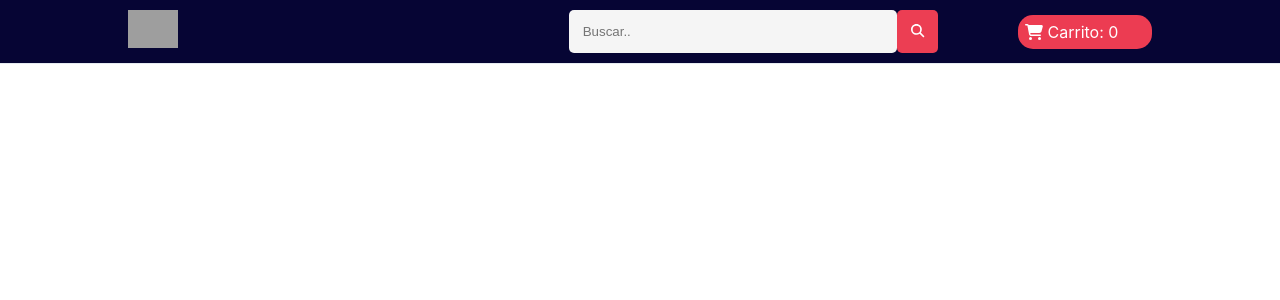
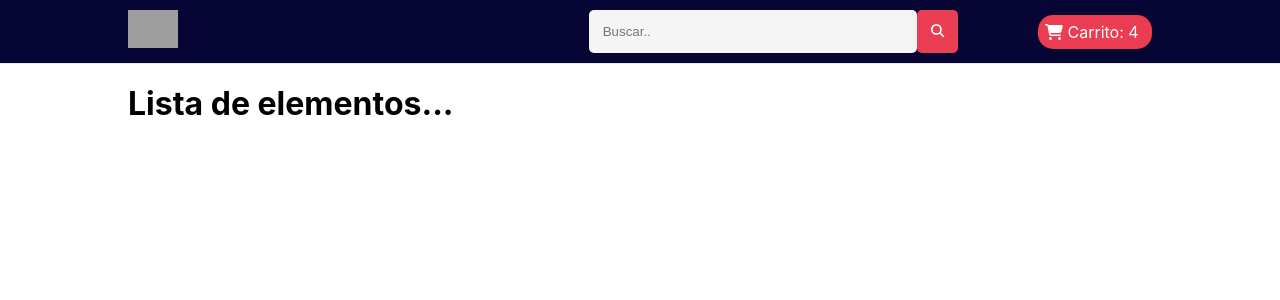
Before and after one commit to OrlandoJC/universe-store, a React (Create React App) app: page / in a window 1280 px wide. Shown: the top 300 px of the page. Built offline with nearby package versions, Linux system fonts and the light colour scheme; grey boxes are pictures that could not be loaded.

Commit message:
añadido cartWidget e itemListContainer

```diff
--- a/src/App.css
+++ b/src/App.css
@@ -62,5 +62,5 @@
   font-size: 1rem;
   border-radius: 15px;
   color: white;
-  width: 120px;
+  width: 100px;
 }
--- a/src/App.js
+++ b/src/App.js
@@ -1,10 +1,13 @@
 import './App.css';
+
+import ItemListContainer from './components/ItemListContainer';
 import Navbar from './components/Navbar';
 
 function App() {
   return (
     <div className="App">
-      <Navbar />
+      <Navbar/>
+      <ItemListContainer greeting="Lista de elementos..."/>
     </div>
   );
 }
--- /dev/null
+++ b/src/components/CartWidget.js
@@ -0,0 +1,14 @@
+import { FontAwesomeIcon } from '@fortawesome/react-fontawesome'
+import { faCartShopping } from '@fortawesome/free-solid-svg-icons'
+
+const CartWidget = ({items}) => {
+    return (
+        <div className="cart" id="cart">
+            <div>
+                <FontAwesomeIcon icon={faCartShopping} /> Carrito: <span id="cart__counter">{items}</span>
+            </div>
+        </div>
+    )
+}
+
+export default CartWidget
--- /dev/null
+++ b/src/components/ItemListContainer.js
@@ -0,0 +1,9 @@
+const ItemListContainer = ({greeting}) => {
+    return (
+        <div className="container">
+            <h1>{greeting}</h1>
+        </div>
+    )
+}
+
+export default ItemListContainer
--- a/src/components/Navbar.js
+++ b/src/components/Navbar.js
@@ -1,25 +1,21 @@
-import React from 'react'
+import CartWidget from './CartWidget'
 import { FontAwesomeIcon } from '@fortawesome/react-fontawesome'
-import { faMagnifyingGlass, faCartShopping } from '@fortawesome/free-solid-svg-icons'
+import { faMagnifyingGlass } from '@fortawesome/free-solid-svg-icons'
 
 const Navbar = () => {
     return (
         <header className="header">
             <div className="header__container container">
                 <div className="logo">
-                <img src="https://labrocheta.netlify.app/assets/img/icons/logo.png" alt="" width="50px" />
+                    <img src="https://labrocheta.netlify.app/assets/img/icons/logo.png" alt="" width="50px" />
                 </div>
 
                 <div className="header__group">
                     <div className="header__bar">
                         <input className="hedaer__finder" id="search" type="text" placeholder="Buscar.." />
-                        <button className="bar__search"><FontAwesomeIcon icon={faMagnifyingGlass}/></button>
+                        <button className="bar__search"><FontAwesomeIcon icon={faMagnifyingGlass} /></button>
                     </div>
-                    <div className="cart" id="cart">
-                        <div>
-                        <FontAwesomeIcon icon={faCartShopping}/> Carrito: <span id="cart__counter">0</span>
-                        </div>
-                    </div>
+                    <CartWidget items={4} />
                 </div>
             </div>
         </header>
```
